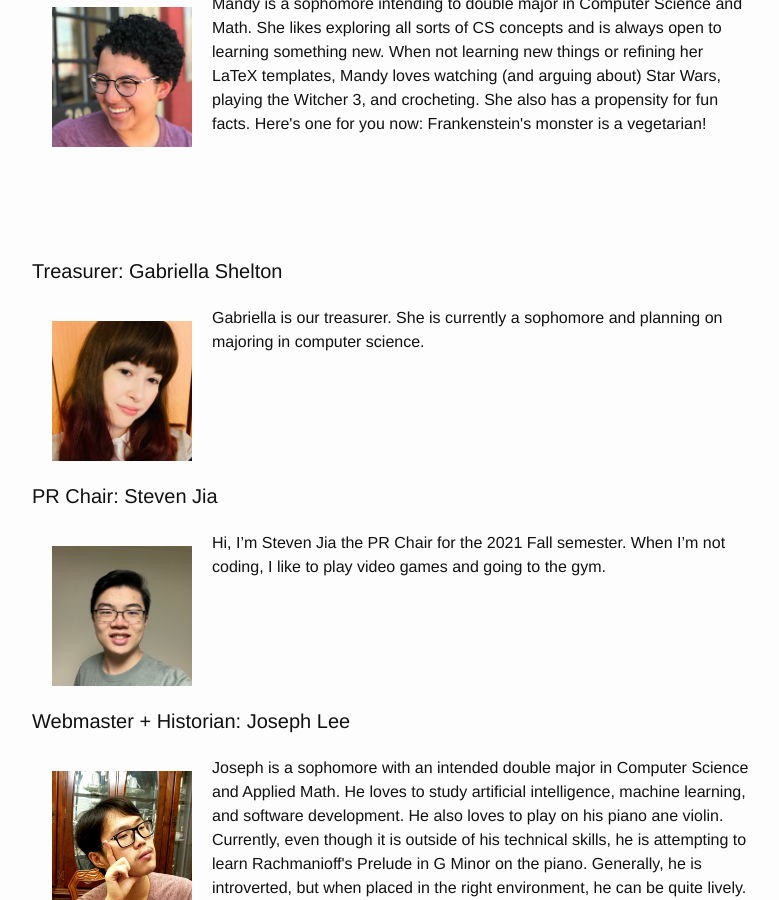
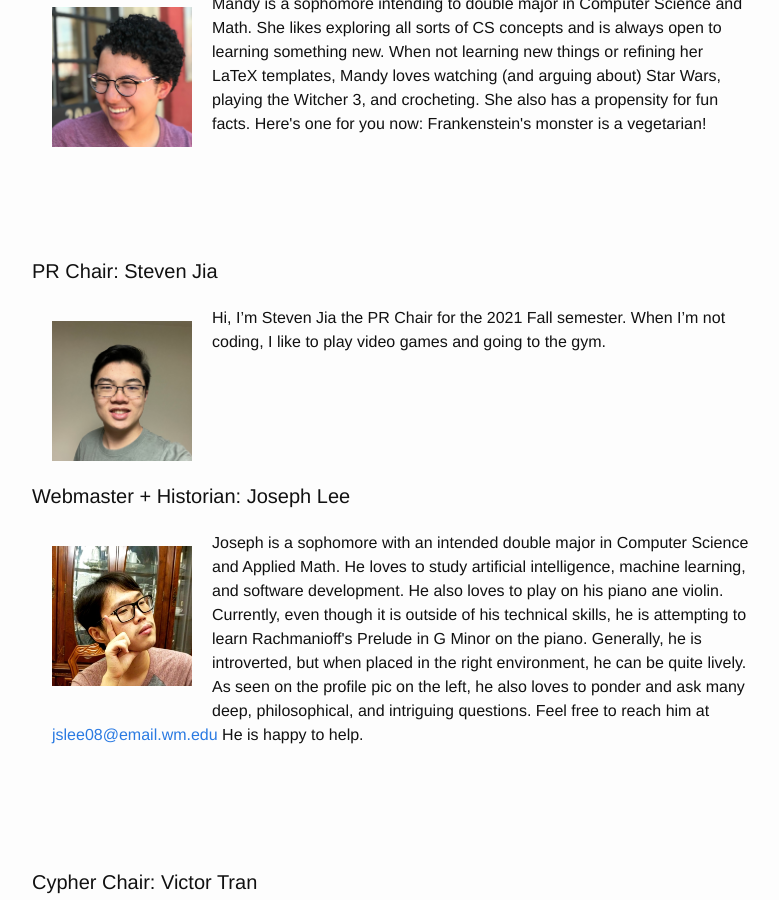
Before and after one commit to ACMWM/acmwm.github.io, a Jekyll site: the page built from _pages/officers.md, in a window 1280 px wide and 900 px high, scrolled down 990 px. Shown: the whole window, without its empty margins (238-1017 px from the left). Built offline with Jekyll 4.4.1, drawn with Linux system fonts in a browser that asks for light colours; some of the changed lines change nothing that is shown.

Commit message:
Remove Gabriella as treasurer

```diff
--- a/_config.yml
+++ b/_config.yml
@@ -48,11 +48,11 @@
               Mandy is a sophomore intending to double major in Computer Science and Math. She likes exploring all sorts of CS concepts and is always open to learning something new. When not learning new things or refining her LaTeX templates, Mandy loves watching (and arguing about) Star Wars, playing the Witcher 3, and crocheting. She also has a propensity for fun facts. Here's one for you now: Frankenstein's monster is a vegetarian!
 
 
-  - job: Treasurer
-    name: Gabriella Shelton
-    pic: gabriella.jpg
-    bio: >
-              Gabriella is our treasurer.  She is currently a sophomore and planning on majoring in computer science.
+  # - job: Treasurer
+  #   name: Gabriella Shelton
+  #   pic: gabriella.jpg
+  #   bio: >
+  #             Gabriella is our treasurer.  She is currently a sophomore and planning on majoring in computer science.
 
   - job: PR Chair
     name: Steven Jia
```
